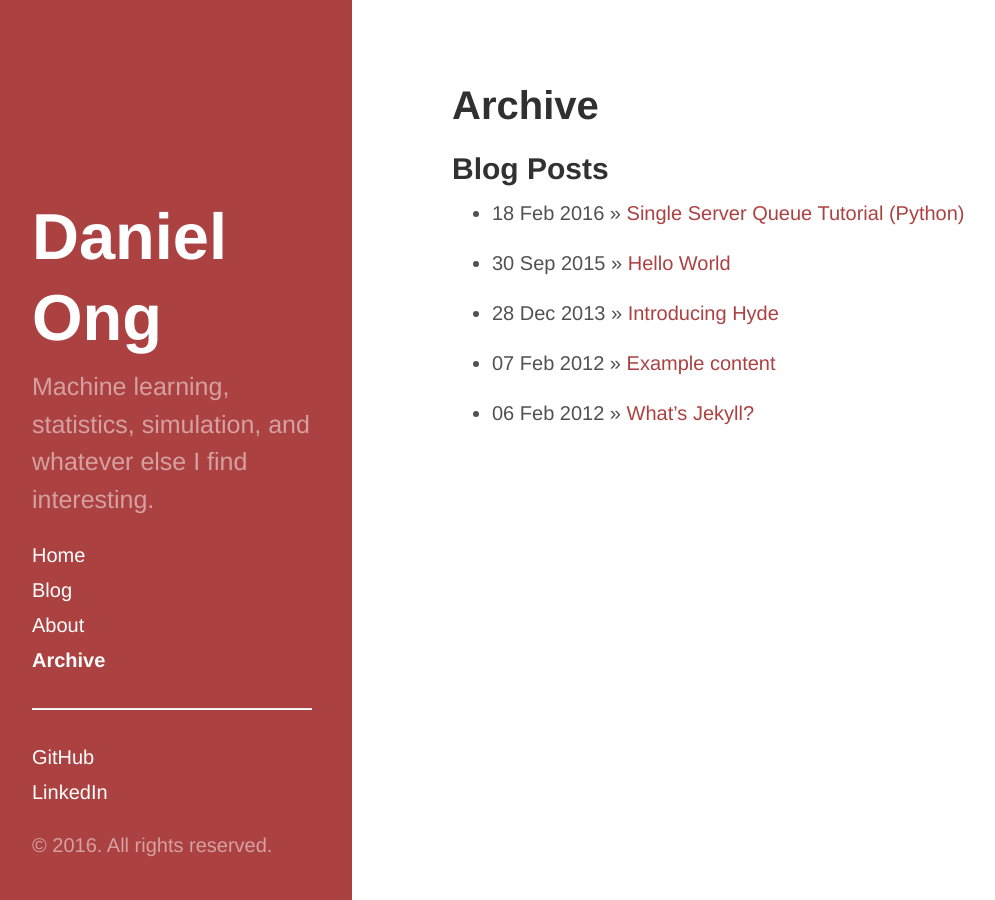
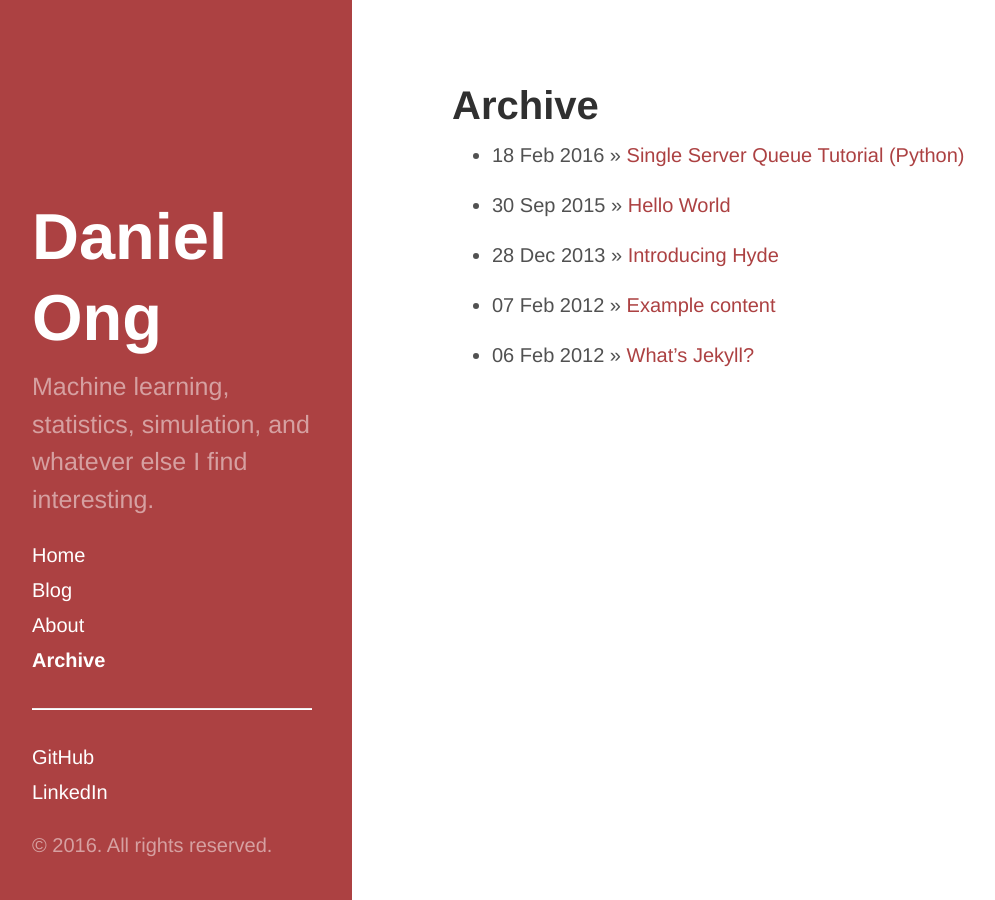
Before and after one commit to danong/danong.github.io, a Jekyll site: the page built from archive.md, in a window 1280 px wide. Shown: the whole page, without its empty margins (8-1003 px from the left). Built offline with Jekyll 4.4.1, drawn with Linux system fonts in a browser that asks for light colours.

Commit message:
experimenting with design

```diff
--- a/_includes/head.html
+++ b/_includes/head.html
@@ -18,7 +18,6 @@
   <link rel="stylesheet" href="{{ site.baseurl }}public/css/poole.css">
   <link rel="stylesheet" href="{{ site.baseurl }}public/css/syntax.css">
   <link rel="stylesheet" href="{{ site.baseurl }}public/css/hyde.css">
-  <link rel="stylesheet" href="http://fonts.googleapis.com/css?family=PT+Sans:400,400italic,700|Abril+Fatface">
 
   <!-- MathJax -->
   <script type="text/javascript" src="http://cdn.mathjax.org/mathjax/latest/MathJax.js?config=TeX-AMS-MML_HTMLorMML"></script>
--- a/archive.md
+++ b/archive.md
@@ -3,8 +3,6 @@ layout: page
 title: Archive
 ---
 
-## Blog Posts
-
 {% for post in site.posts %}
   * {{ post.date | date_to_string }} &raquo; [ {{ post.title }} ]({{ post.url }})
 {% endfor %}
--- a/index.html
+++ b/index.html
@@ -13,6 +13,6 @@ title: Home
   <h2>Recent Posts</h2>
   <ul>
   {% for post in site.posts limit:3 %}
-    <li><a href="{{ post.url }}">{{ post.title }} {{ post.date | date_to_string }}</a></li>
+    <li><a href="{{ post.url }}">{{ post.title }} &raquo; {{ post.date | date_to_string }}</a></li>
   {% endfor %}
 </div>
--- a/public/css/hyde.css
+++ b/public/css/hyde.css
@@ -181,7 +181,7 @@ a.sidebar-nav-item:focus {
 .theme-base-08 .sidebar {
   background-color: #ac4142;
 }
-.theme-base-08 .content a,
+.theme-base-08 .content a, h1
 .theme-base-08 .related-posts li a:hover {
   color: #ac4142;
 }
```
